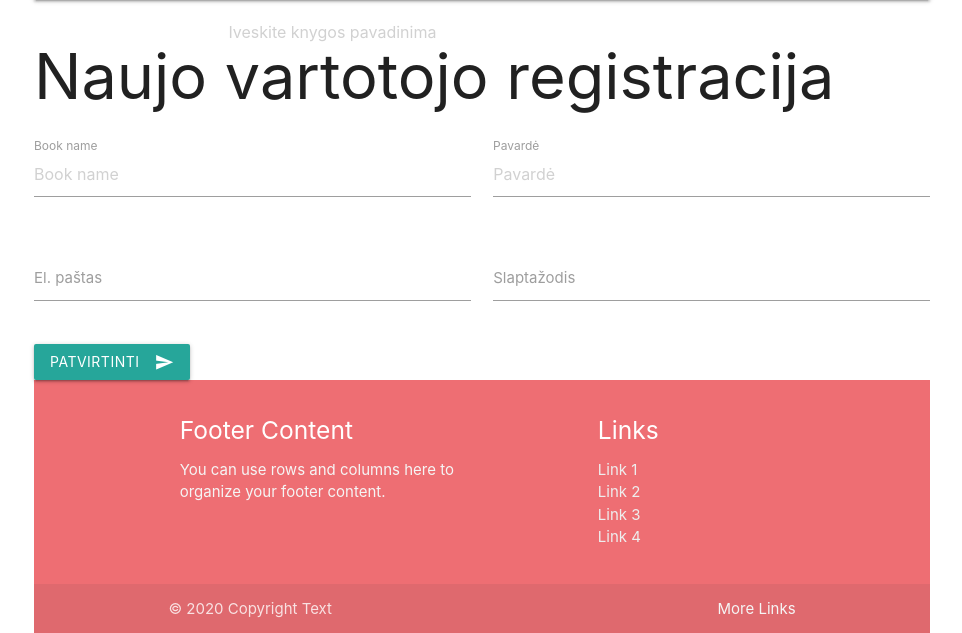
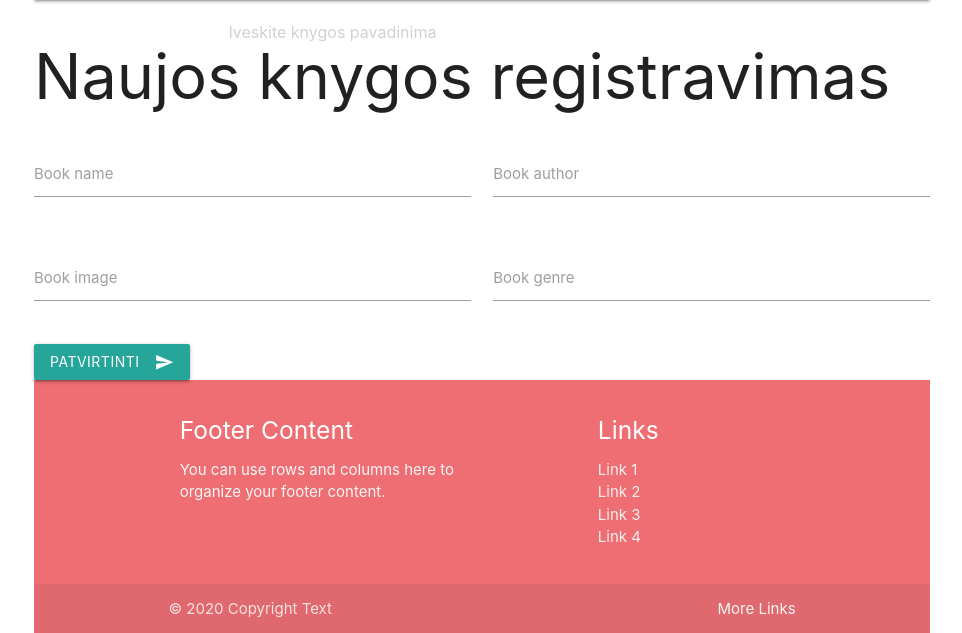
Before and after one commit to EldarViduto/betkoks, a PHP site: page /newbook.php in a window 1280 px wide. Shown: the part 64-697 px from the top of the page, without its empty margins (158-1120 px from the left). Run offline with PHP 8.4, Linux system fonts and the light colour scheme.

Commit message:
newbook upload

```diff
--- a/newbook.php
+++ b/newbook.php
@@ -26,30 +26,30 @@
 
     ?>
 
-    <h1>Naujo vartotojo registracija</h1>
+    <h1>Naujos knygos registravimas</h1>
 
     <form class="col s12">
 
         <div class="row">
             <div class="input-field col s6">
-                <input placeholder="Book name" id="book-name" type="text" class="validate" name="name">
+                <input id="book-name" type="text" class="validate" name="name">
                 <label for="book-name">Book name</label>
             </div>
             <div class="input-field col s6">
-                <input placeholder="Pavardė" id="Pavardė" type="text" class="validate" name="surname">
-                <label for="Pavardė">Pavardė</label>
+                <input id="book-author" type="text" class="validate" name="author">
+                <label for="book-author">Book author</label>
             </div>
         </div>
 
         <div class="row">
             <div class="input-field col s6">
-                <input id="email" type="email" class="validate" name="email">
-                <label for="email">El. paštas</label>
+                <input id="book-img" type="text" class="validate" name="img">
+                <label for="book-img">Book image</label>
             </div>
 
             <div class="input-field col s6">
-                <input id="password" type="password" class="validate" name="password">
-                <label for="password">Slaptažodis</label>
+                <input id="book-genre" type="text" class="validate" name="genre">
+                <label for="book-genre">Book genre</label>
             </div>
         </div>
 
```
